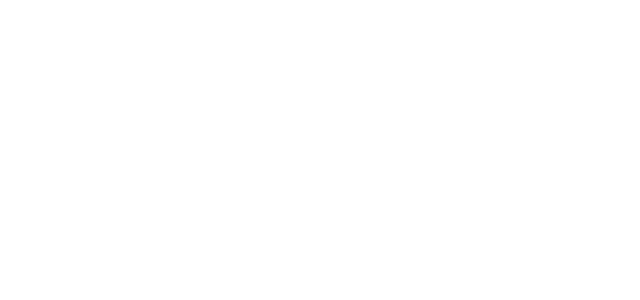
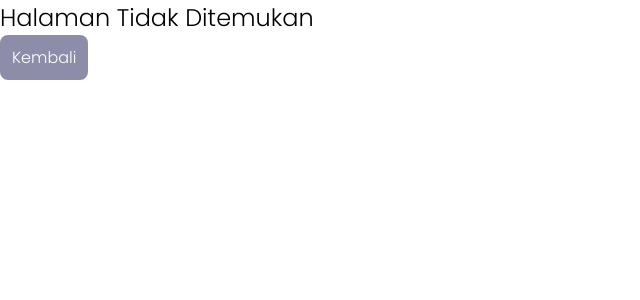
Before and after one commit to zaldi-99/fe-expert-system-ptsd, a React (Create React App) app: page /detection in a window 1280 px wide. Before the commit this address had no page. Shown: the top 300 px of the page, without its empty margins (0-640 px from the left). Built offline with nearby package versions, Linux system fonts and the light colour scheme.

Commit message:
add information and not found page

```diff
--- a/src/components/Navbar.js
+++ b/src/components/Navbar.js
@@ -11,7 +11,7 @@
           <Link to="/" className="nav-link">
             Beranda{" "}
           </Link>
-          <Link to="" className="nav-link">
+          <Link to="/information" className="nav-link">
             Informasi{" "}
           </Link>
           <Link to="" className="nav-link">
--- /dev/null
+++ b/src/pages/Information.js
@@ -0,0 +1,13 @@
+import React, { Fragment } from "react";
+import Navbar from "../components/Navbar";
+
+const Information = () => {
+  return (
+    <Fragment>
+      <Navbar />
+      <h1>Halaman Informasi</h1>
+    </Fragment>
+  );
+};
+
+export default Information;
--- /dev/null
+++ b/src/pages/NotFound.js
@@ -0,0 +1,16 @@
+import React from "react";
+import { useNavigate } from "react-router-dom";
+
+const NotFound = () => {
+  const navigate = useNavigate();
+  return (
+    <div>
+      <h1>Halaman Tidak Ditemukan</h1>
+      <div className="btn" onClick={() => navigate("/")}>
+        Kembali
+      </div>
+    </div>
+  );
+};
+
+export default NotFound;
--- a/src/router/Router.js
+++ b/src/router/Router.js
@@ -4,15 +4,19 @@
 import Detection from "../pages/Detection";
 import Home from "../pages/Home";
 import IntrusionDetection from "../pages/IntrusionDetection";
+import Information from "../pages/Information";
+import NotFound from "../pages/NotFound";
 
 const Router = () => {
   return (
     <Routers>
       <Routes>
         <Route path="/" element={<Home />} />
+        <Route path="information" element={<Information />} />
         <Route path="traumatic-detection" element={<Detection />} />
         <Route path="intrusion-detection" element={<IntrusionDetection />} />
         <Route path="admin" element={<LandingAdmin />} />
+        <Route path="*" element={<NotFound />} />
       </Routes>
     </Routers>
   );
```
